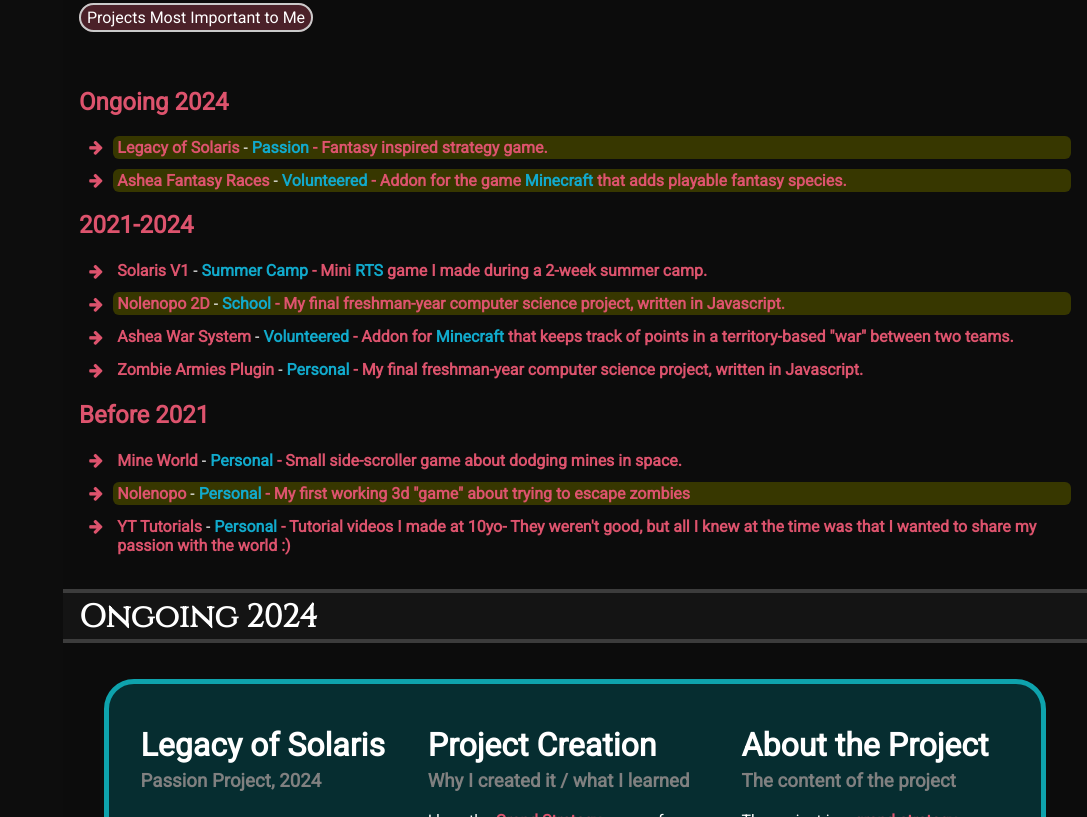
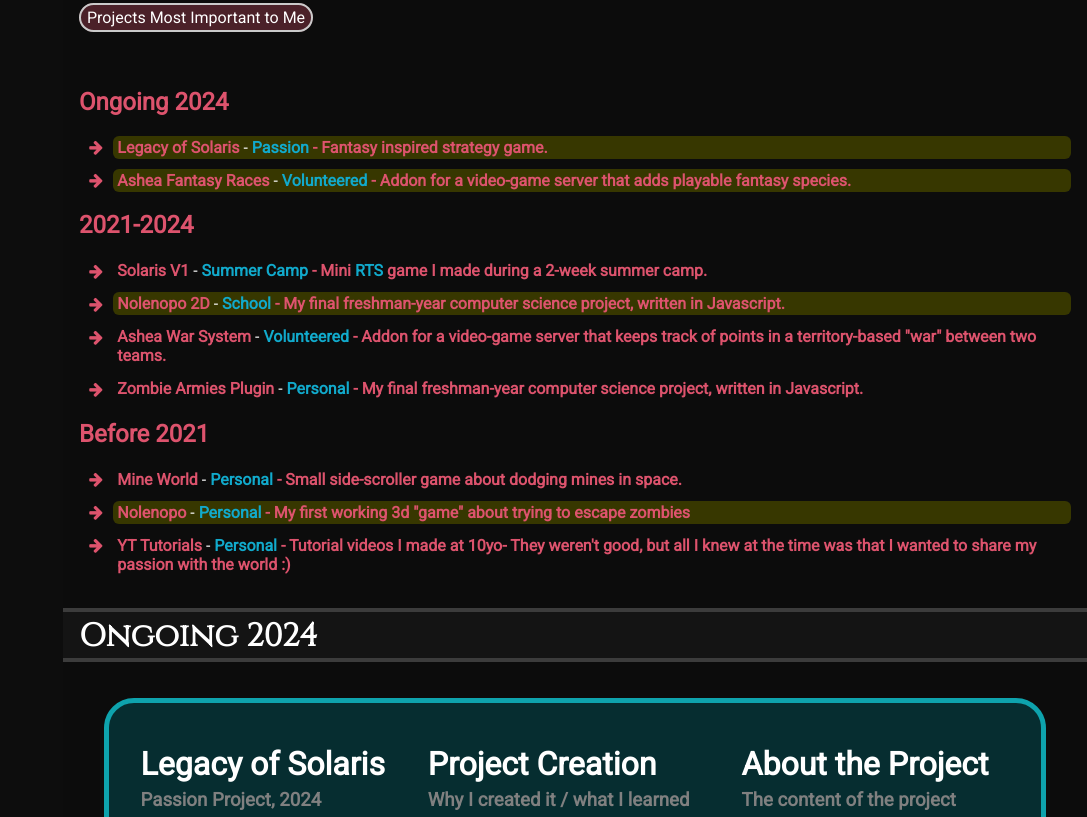
Before and after one commit to Voleia/me, a plain HTML site: page index.html in a window 1280 px wide. Shown: the part 801-1618 px from the top of the page, without its empty margins (193-1280 px from the left). Drawn offline with nearby package versions, Linux system fonts and the light colour scheme; grey boxes are pictures that could not be loaded.

Commit message:
Update index.html

```diff
--- a/index.html
+++ b/index.html
@@ -552,8 +552,7 @@
                         </li>
                         <li class="p_volunteer p_impbtn"><span class="fa-li"><i class="fa fa-arrow-right"></i></span>
                             <a title="Click to view" href="#races" class="white"><span class="bolder red">Ashea Fantasy
-                                    Races</span> - <span class="bold blue">Volunteered</span></a> - Addon for the game
-                            <a onclick="openMinecraftPopup()">Minecraft</a> that adds playable fantasy species.
+                                    Races</span> - <span class="bold blue">Volunteered</span></a> - Addon for a video-game server that adds playable fantasy species.
                         </li>
                     </ul>
                 </div>
@@ -573,8 +572,8 @@
                         </li>
                         <li class="p_volunteer"><span class="fa-li"><i class="fa fa-arrow-right"></i></span>
                             <a title="Click to view" href="#ashwar" class="white"><span class="bolder red">Ashea War
-                                    System</span> - <span class="bold blue">Volunteered</span></a> - Addon for <a
-                                onclick="openMinecraftPopup()">Minecraft</a> that keeps track of points in a
+                                    System</span> - <span class="bold blue">Volunteered</span></a> -
+                                Addon for a video-game server that keeps track of points in a
                             territory-based "war" between two teams.
                         </li>
                         <li class="p_passion"><span class="fa-li"><i class="fa fa-arrow-right"></i></span>
```
